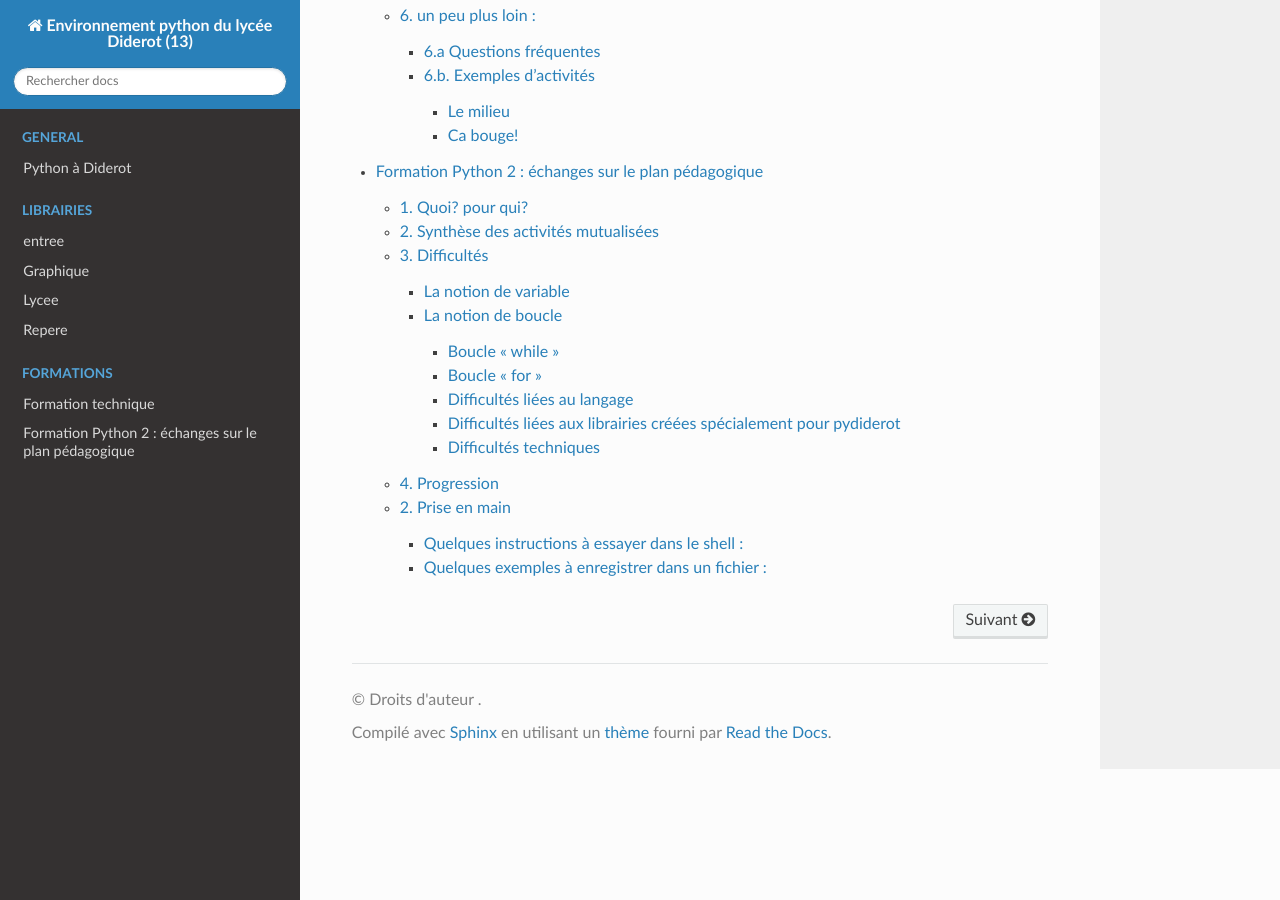
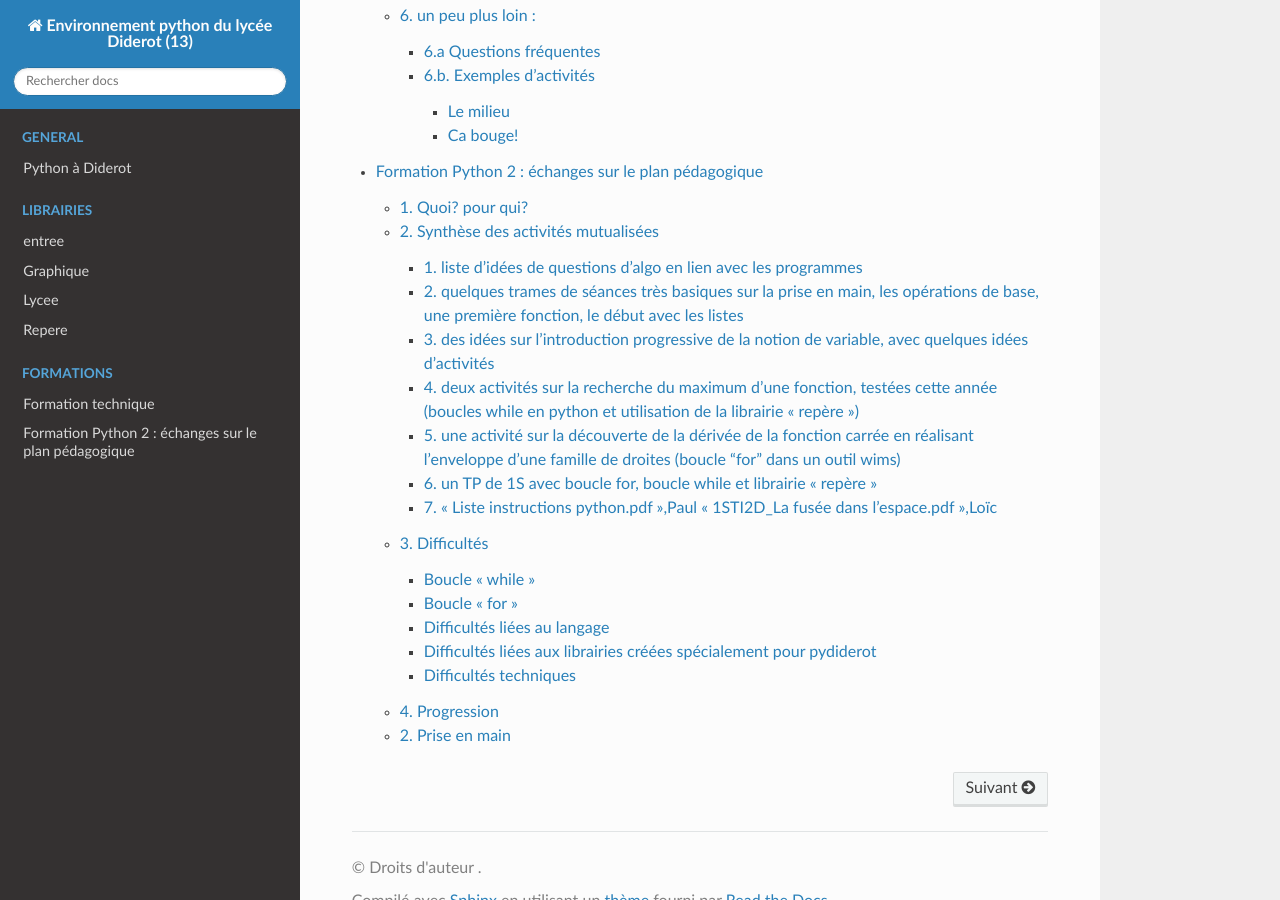
Before and after one commit to Pydiderot/pydiderotIDE, a Sphinx documentation site: the page built from docs/toctree.rst, in a window 1280 px wide and 900 px high, scrolled down 2028 px. Built offline with Sphinx 7.4.7 and the Read the Docs theme 2.0.0, drawn with Linux system fonts in a browser that asks for light colours.

Commit message:
Update enseignants2.md

```diff
--- a/docs/formation/enseignants2.md
+++ b/docs/formation/enseignants2.md
@@ -15,20 +15,44 @@ L'objectif est de :
 
 
 ## 2. Synthèse des activités mutualisées
+#### 1. liste d'idées de questions d'algo en lien avec les programmes
 
+fichier "progression algo en parallèle.odt", Loïc
+
+#### 2. quelques trames de séances très basiques sur la prise en main, les opérations de base, une première fonction, le début avec les listes
+
+fichier "séances_python.odt", Loïc
+
+#### 3. des idées sur l'introduction progressive de la notion de variable, avec quelques idées d'activités
+
+fichier "progression début algo", Paul
+
+#### 4. deux activités sur la recherche du maximum d'une fonction, testées cette année (boucles while en python et utilisation de la librairie "repère")
+
+fichier "2nde act algo fonction max.odt", Paul
+
+#### 5. une activité sur la découverte de la dérivée de la fonction carrée en réalisant l'enveloppe d'une famille de droites (boucle 'for' dans un outil wims)
+
+fichier "1STD2A act tangentes fonction carrée.odt", Paul
+
+#### 6. un TP de 1S avec boucle for, boucle while et librairie "repère"
+
+fichier "TP_1S.odt", Clément
+
+#### 7. "Liste instructions python.pdf",Paul "1STI2D_La fusée dans l’espace.pdf",Loïc
 
 ## 3. Difficultés
 ### La notion de variable
 introduction délicate : ne pas croire que c'est facile
 
-différentes utilisation : '''x=5''' est plus simple à comprendre pour les élèves que '''x=x+1''' ou que '''for j in range(5)'''
+différentes utilisation : `x=5` est plus simple à comprendre pour les élèves que `x=x+1` ou que `for j in range(5)`
 
 faire une activité débranchée
 
 faire un travail préalable en maths (ou en parallèle)
 ### La notion de boucle
 #### Boucle "while"
-nécessite d'expliquer '''x=x+1'''
+nécessite d'expliquer `x=x+1`
 
 nécessite de traduire en langage python "tant que j < 5, il faut répéter ..... fin."
 
@@ -39,10 +63,27 @@ le "fin" se traduit par une absence de tabulation !
 #### Boucle "for"
 nécessite d'expliquer le range()...
 #### Difficultés liées au langage
+il faut expliquer le fait qu'il y a du code qu'on écrit en général dans un fichier et qu'il y a ensuite l'exécution du code
+
+que l'indentation a du sens
+
+que les commandes sont suivies de parenthèses, sans espace (comme par exemple `print('coucou')`)
+
+les différents types (ou au moins les marqueurs "guillemets" pour le type string)
+
+
+
 #### Difficultés liées aux librairies créées spécialement pour pydiderot
+
+il est difficile de devoir sans cesse réécrire au tableau les noms des commandes
+
+de plus, les nommages ne sont pas forcément ultra-judicieux.
+
+Conclusion : faire un doc papier avec les différentes commandes + pour l'année prochaine, renommer les commandes. Le plus cohérent avec python existant : nommer les commandes en anglais + conserver la même structure par exemple au lieu de `creer_fenetre()` et `trace_point()`, mettre : `window()` et `point()`
+
 #### Difficultés techniques
 
-
+les plantages de la nouvelle version de pydiderot : aucun réel plantage détecté, par contre une difficulté liée sans doute à l'installation sur le réseau du lycée : souvent, thonny se met à "ramer". Dans ce cas, il suffit de le fermer et de le réouvrir. Le travail est automaztiquement enregistré, donc rien n'est perdu.
 
 ## 4. Progression
 
```
